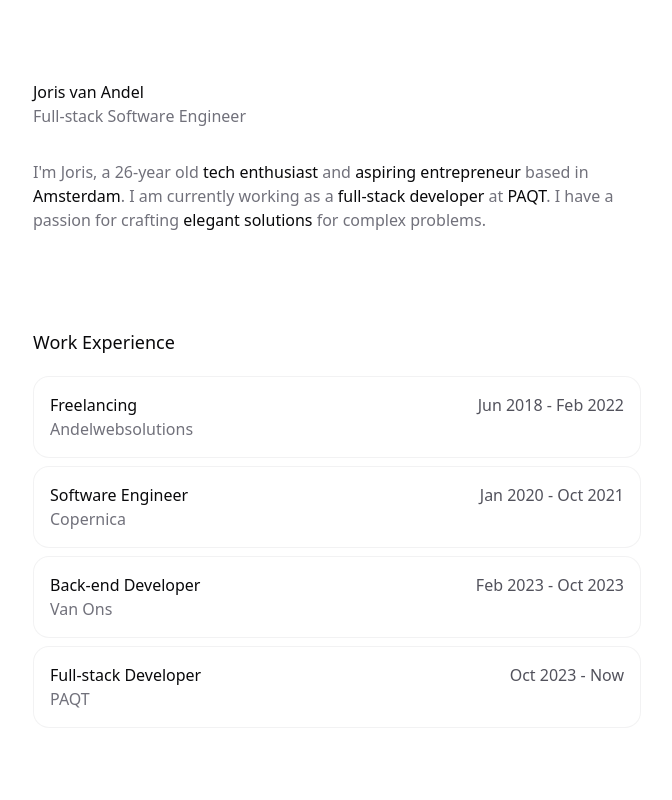
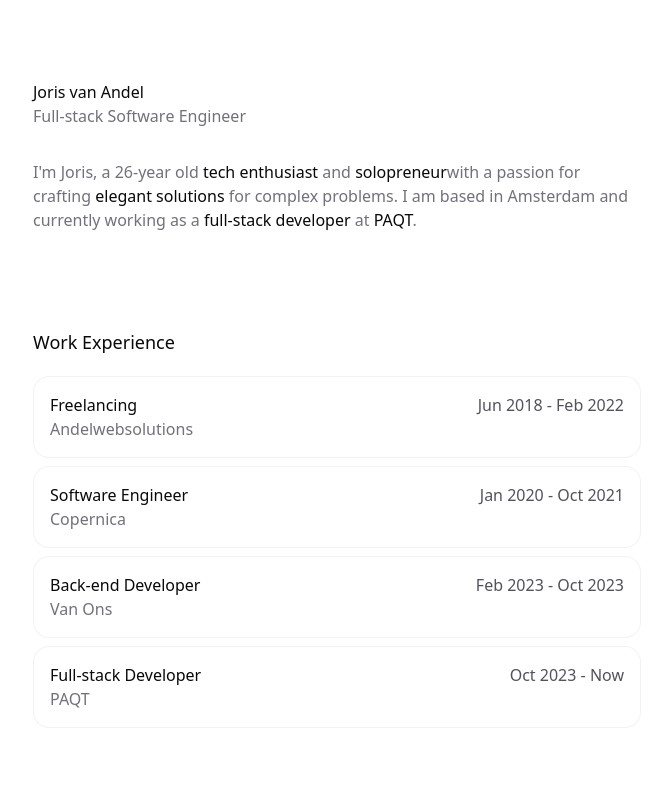
Before and after one commit to jorisvanandel/personal-website, a Next.js app: page / in a window 1280 px wide. Shown: the top 800 px of the page, without its empty margins (303-975 px from the left). Built offline with nearby package versions, Linux system fonts and the light colour scheme.

Commit message:
feat: improve header text

```diff
--- a/src/app/page.tsx
+++ b/src/app/page.tsx
@@ -114,10 +114,9 @@ export default function Home() {
           >
               <div className="flex-1">
                   <p className="text-muted-foreground [&>span]:text-foreground">
-                      I&apos;m Joris, a 26-year old <span>tech enthusiast</span> and <span>aspiring entrepreneur</span> based
-                      in <span>Amsterdam</span>. I am currently working as
-                      a <span>full-stack developer</span> at <span>PAQT</span>. I have a passion for crafting <span>elegant solutions</span> for
-                      complex problems.
+                      I&apos;m Joris, a 26-year old <span>tech enthusiast</span> and <span>solopreneur</span>
+                      with a passion for crafting <span>elegant solutions</span> for complex problems. I am based in
+                      Amsterdam and currently working as a <span>full-stack developer</span> at <span>PAQT</span>.
                   </p>
               </div>
           </motion.section>
```
